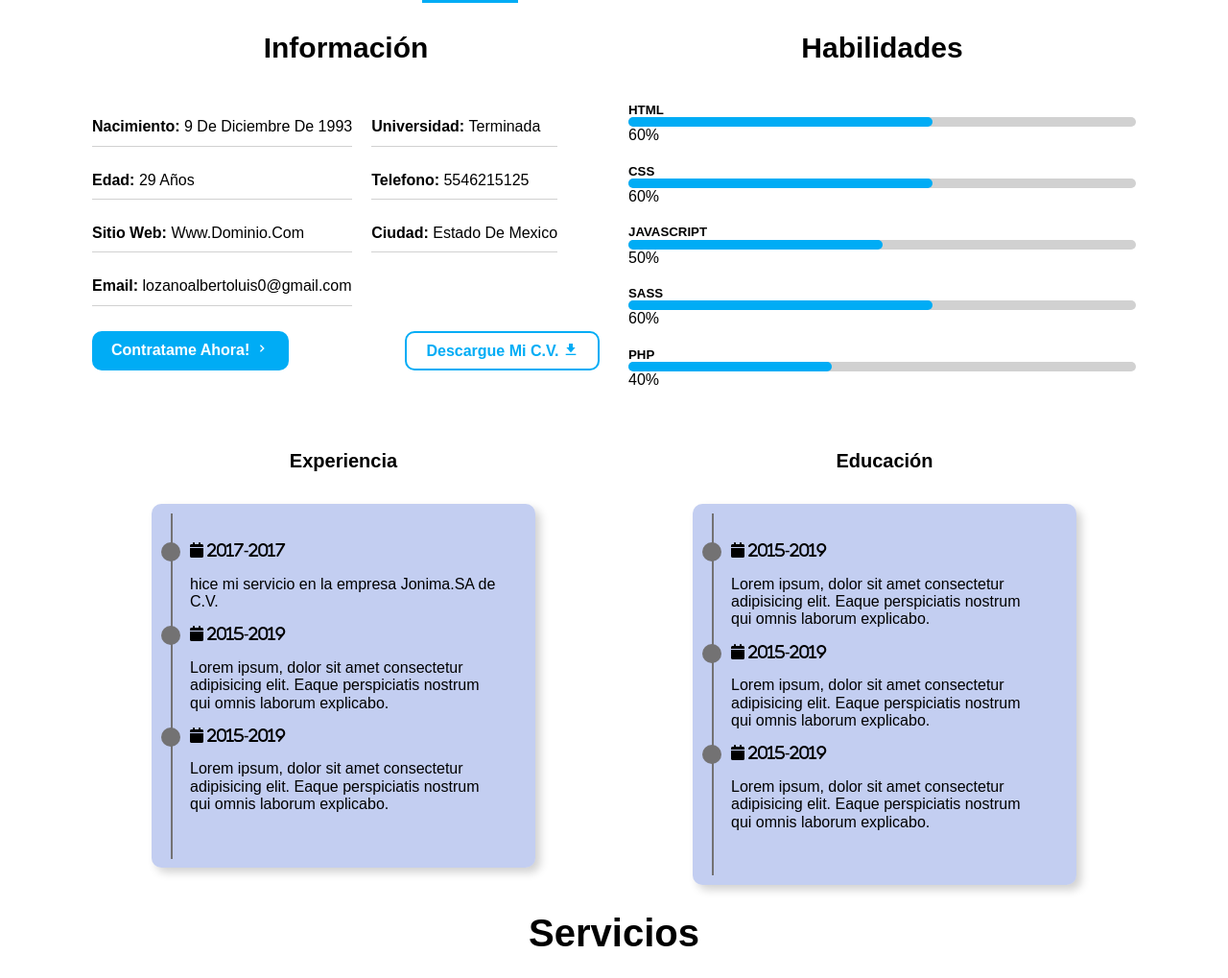
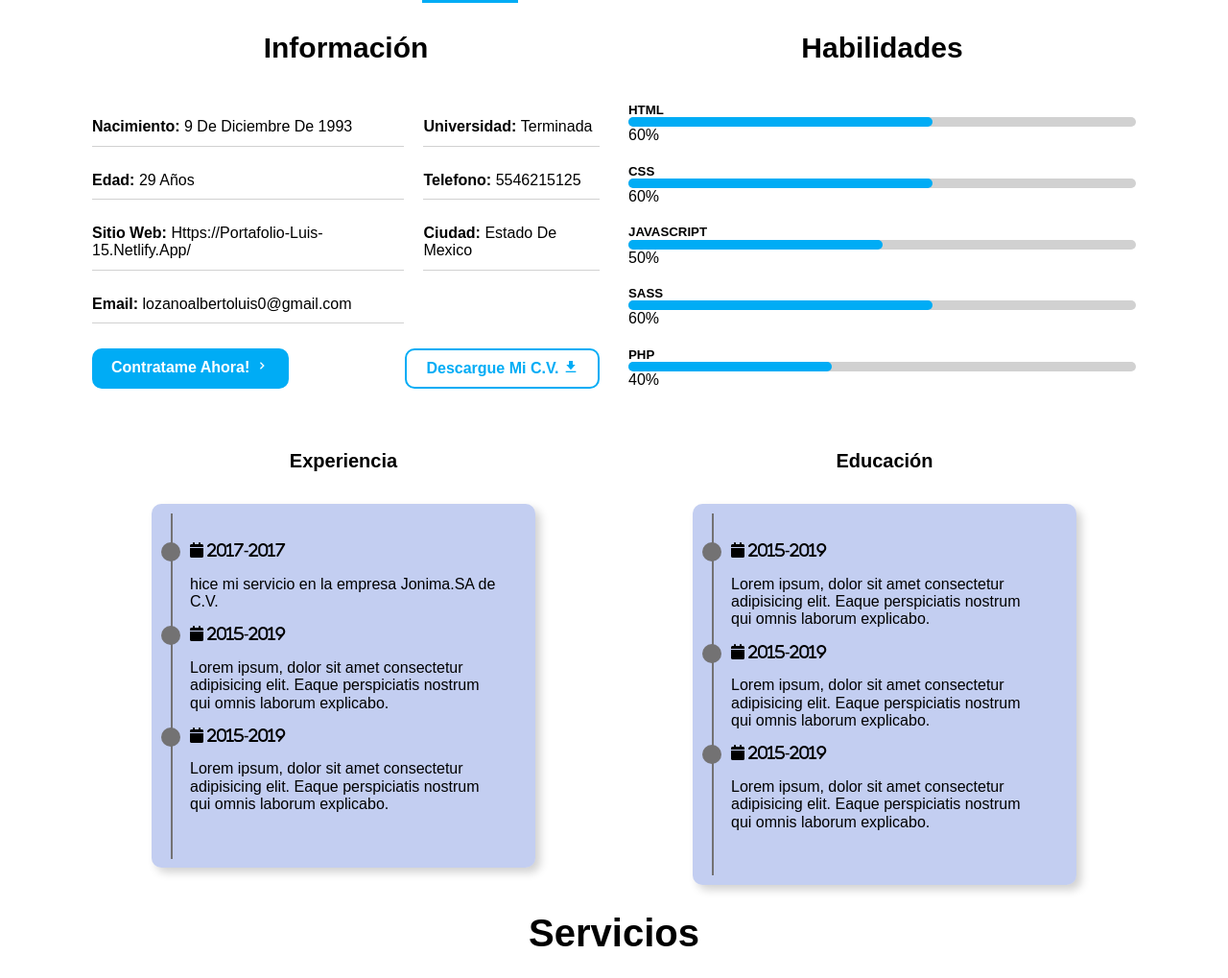
Before and after one commit to luisalberto-14/Portafolio, a website: page index.html in a window 1280 px wide. Shown: the part 1334-2353 px from the top of the page at 96% size. Drawn offline with nearby package versions, Linux system fonts and the light colour scheme.

Commit message:
se agrego la url del sitio en index.html

```diff
--- a/index.html
+++ b/index.html
@@ -121,7 +121,7 @@
 									<p>Edad: <span>29 años</span></p>
 								</div>
 								<div class="elemento">
-									<p>Sitio Web: <span>www.dominio.com</span></p>
+									<p>Sitio Web: <span>https://portafolio-luis-15.netlify.app/</span></p>
 								</div>
 								<div class="elemento">
 									<p>Email: <span class="texto-email"> lozanoalbertoluis0@gmail.com</span></p>
```
